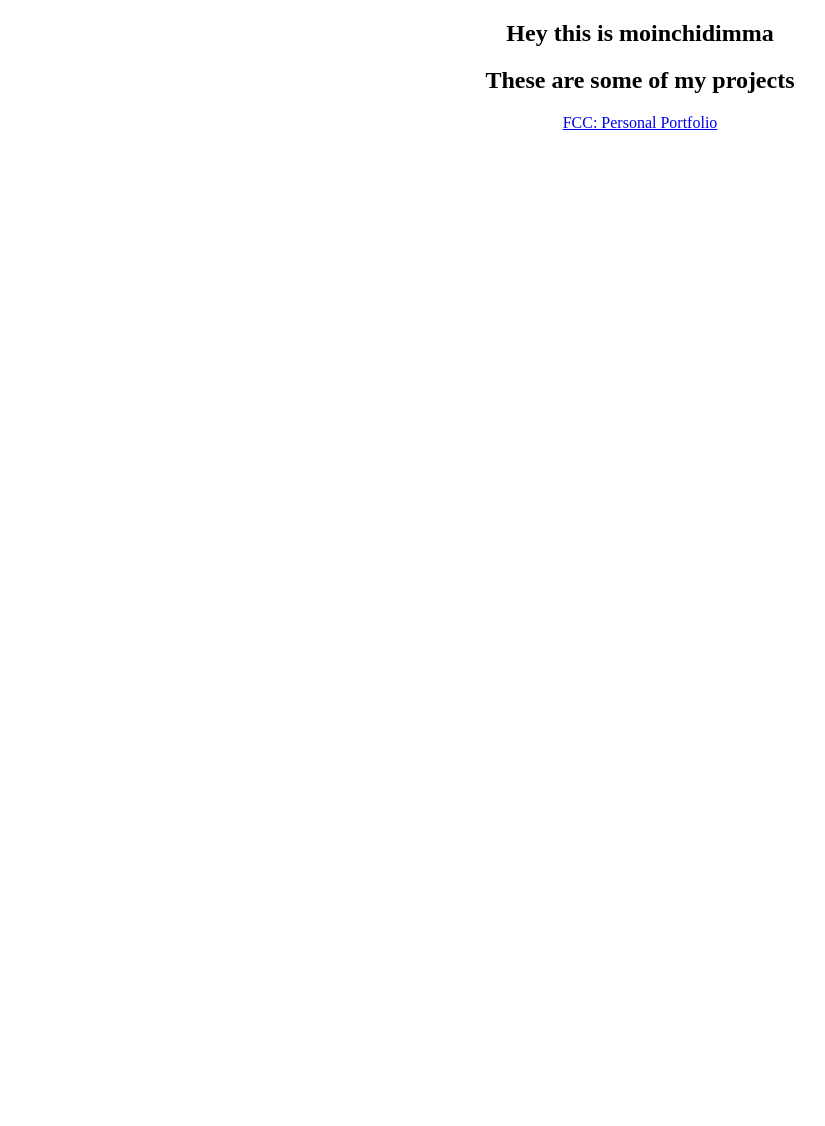
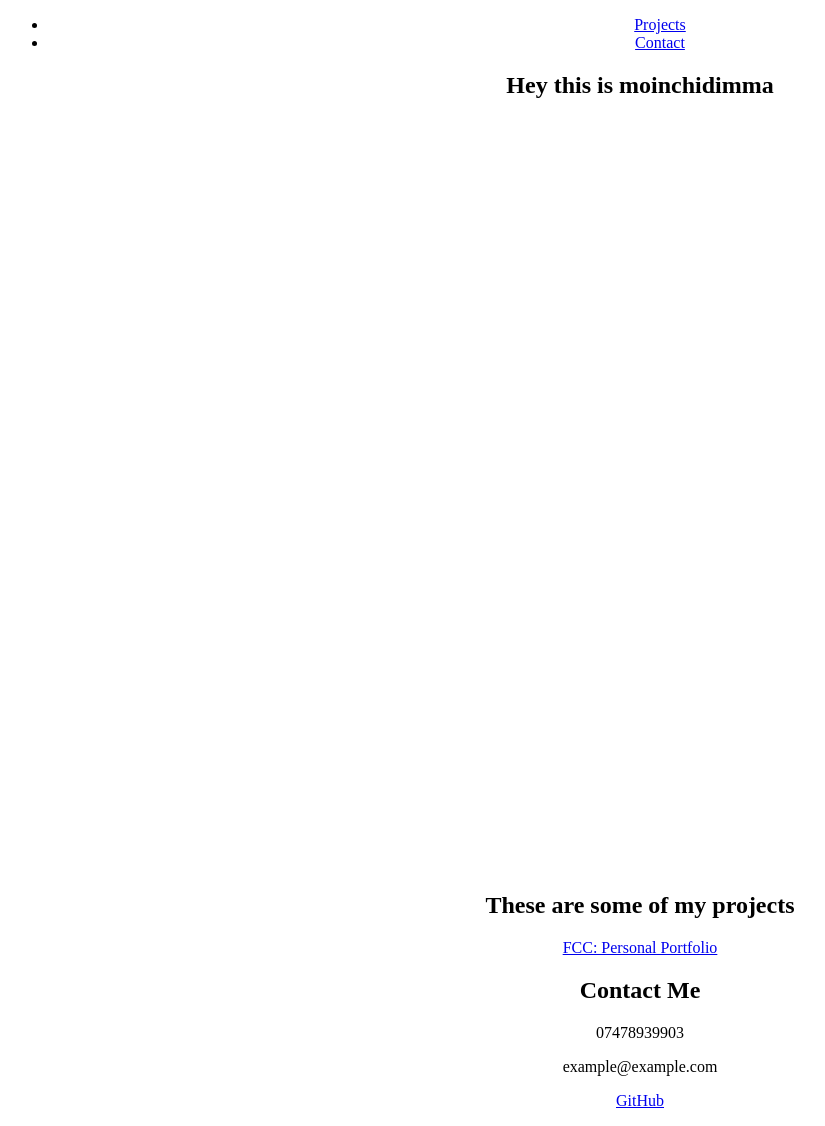
Before and after one commit to okafor-chidimma/moinchidimma, a plain HTML site: page index.html in a window 1280 px wide. Shown: the whole page, without its empty margins (0-825 px from the left). Before the commit the page ends 800 px from the top, so only its background shows below. Drawn offline with Linux system fonts and the light colour scheme.

Commit message:
added internal and external links

```diff
--- a/css/style.css
+++ b/css/style.css
@@ -1,3 +1,6 @@
 .text-center {
   text-align: center;
 }
+#welcome-section{
+  height: 100vh;
+}
--- a/index.html
+++ b/index.html
@@ -1,5 +1,6 @@
 <!DOCTYPE html>
 <html lang="en">
+
 <head>
   <meta charset="UTF-8">
   <title>Fork Me! FCC: Test Suite Template</title>
@@ -21,8 +22,15 @@
     - The freeCodeCamp Team
 
     -->
-    <nav id="navbar">
-
+  <nav id="navbar" class="text-center">
+    <ul class="nav-list">
+      <li>
+        <a href="#projects">Projects</a>
+      </li>
+      <li>
+        <a href="#contact">Contact</a>
+      </li>
+    </ul>
   </nav>
   <section id="welcome-section" class="text-center">
     <h1>Hey this is moinchidimma</h1>
@@ -31,6 +39,15 @@
     <h2 class="project-tile">These are some of my projects</h2>
     <a href="https://codepen.io/freeCodeCamp/full/zNBOYG">FCC: Personal Portfolio</a>
   </section>
-    <script  src="js/index.js"></script>
+  <section id="contact" class="text-center">
+    <h2 class="project-tile">Contact Me</h2>
+    <p>07478939903</p>
+    <p>example@example.com</p>
+    <p>
+      <a id="profile-link" href="https://github.com/okafor-chidimma/moinchidimma" target="_blank" >GitHub</a>
+    </p>
+  </section>
+  <script src="js/index.js"></script>
 </body>
+
 </html>
```
Lines whose indentation alone changed are shown as unchanged.
